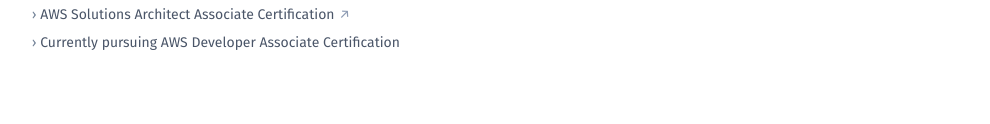
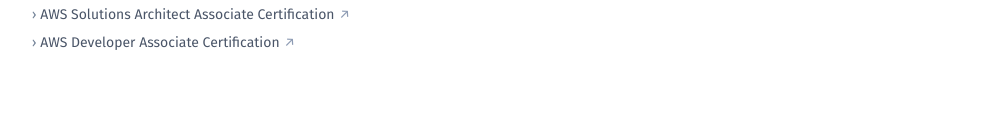
Before and after one commit to toreylittlefield/my-custom-tailwind-resume, a website: page docs/index.html in a window 1280 px wide. Shown: the part 1278-1402 px from the top of the page, without its empty margins (139-1129 px from the left). Drawn offline with nearby package versions, Linux system fonts and the light colour scheme; files that its build step writes are made by us from their sources.

Commit message:
ADD: AWS Certified Developer Associate Cert

```diff
--- a/docs/index.html
+++ b/docs/index.html
@@ -394,8 +394,28 @@
                     </a>
                   </li>
                   <li class="mt-2.1 ml-1.5 text-sm text-gray-700 leading-normal">
-                    <span class="-ml-2 select-none text-gray-600">›</span>
-                    Currently pursuing AWS Developer Associate Certification
+                    <a
+                      href="https://www.credly.com/badges/cf58de7c-d52f-4fc0-b31d-3135edd50b79/public_url"
+                      class="group"
+                      target="_blank"
+                      rel="noopener noreferrer"
+                    >
+                      <span class="-ml-2 select-none text-gray-600">›</span>
+                      AWS Developer Associate Certification
+                      <span
+                        class="
+                          inline-block
+                          text-gray-550
+                          print:text-black
+                          font-normal
+                          group-hover:text-gray-700
+                          transition
+                          duration-100
+                          ease-in
+                        "
+                        >↗</span
+                      >
+                    </a>
                   </li>
                 </ul>
               </section>
```
